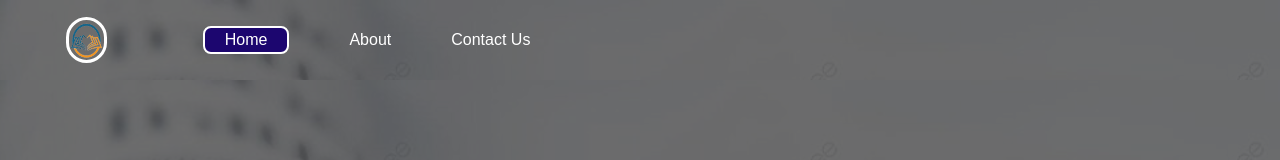
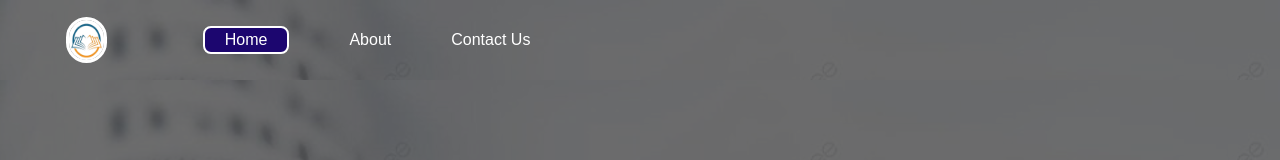
Before and after one commit to Hazique007/Report-blog, a plain HTML site: page index.html in a window 1280 px wide. Shown: the top 160 px of the page. Drawn offline with Linux system fonts and the light colour scheme.

Commit message:
message7

```diff
--- a/index.html
+++ b/index.html
@@ -14,7 +14,7 @@
 
     <nav class="navbar background h-nav">
         <ul class="navlist vclass">
-            <div class="logo logomob"><img src="png/br.png" alt="logo"></div>
+            <div class="logo logomob"><img src="png/brn.png" alt="logo"></div>
             <li class="text">
                 <div class="cont "><a href="#">Home</a></div>
             </li>
@@ -340,7 +340,7 @@
 
                 <span class="heading">Join Our Community 🎉- </span><br>
 
-                We invite you to explore our pages, discover the magic of micro narratives, and become part of
+                                    We invite you to explore our pages, discover the magic of micro narratives, and become part of
                 our growing community. Stay updated on our latest releases, writing contests, and special
                 features that celebrate the beauty of concise storytelling.
 
```
Also changed, not shown: png/brn.png (added).
